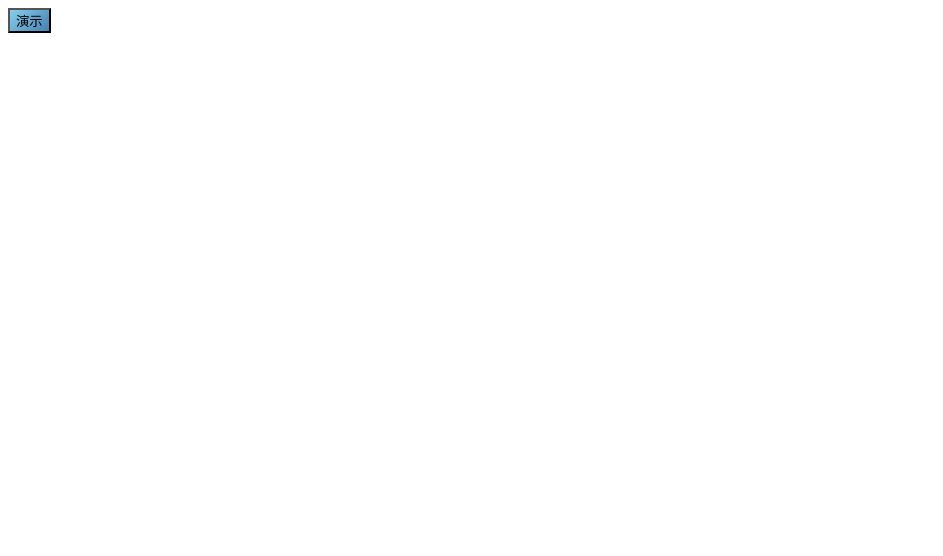
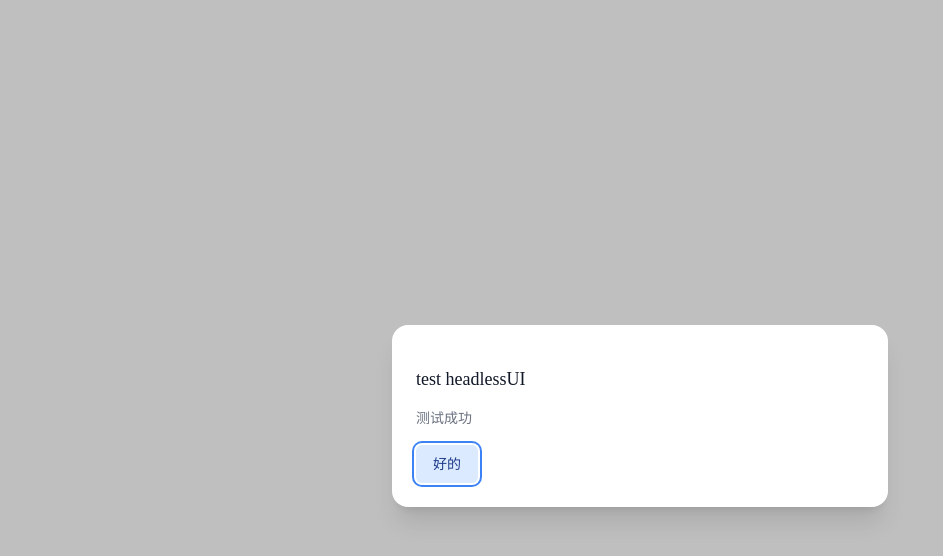
Before and after one commit to buhuijiaojiao/zoomcat-front, a Vue app: page /#/ in a window 1280 px wide. Shown: the top 556 px of the page, without its empty margins (0-943 px from the left). Built offline with nearby package versions, Linux system fonts and the light colour scheme.

Commit message:
✨feat: 引入Headless UI组件库

```diff
--- a/package.json
+++ b/package.json
@@ -13,6 +13,7 @@
     "format": "prettier --write ."
   },
   "dependencies": {
+    "@headlessui/vue": "^1.7.23",
     "pinia": "^3.0.3",
     "vue": "^3.5.17",
     "vue-router": "^4.5.1"
--- a/src/views/HomeView.vue
+++ b/src/views/HomeView.vue
@@ -1,9 +1,11 @@
-<script lang="ts" setup>
+<script setup>
+import TestHeadlessUI from './TestHeadlessUI.vue'
+
 //
 </script>
 
 <template>
-  <button class="bg-gradient-linear bg-gradient-[135deg,#87ceeb,#4682b4]">
-    演示
-  </button>
+  <div>
+    <TestHeadlessUI />
+  </div>
 </template>
--- /dev/null
+++ b/src/views/TestHeadlessUI.vue
@@ -0,0 +1,94 @@
+<template>
+  <div class="fixed inset-0 flex items-center justify-center">
+    <button
+      type="button"
+      @click="openModal"
+      class="rounded-md bg-black/20 px-4 py-2 text-sm font-medium text-white hover:bg-black/30 focus:outline-none focus-visible:ring-2 focus-visible:ring-white/75"
+    >
+      test
+    </button>
+  </div>
+  <TransitionRoot
+    appear
+    :show="isOpen"
+    as="template"
+  >
+    <Dialog
+      as="div"
+      @close="closeModal"
+      class="relative z-10"
+    >
+      <TransitionChild
+        as="template"
+        enter="duration-300 ease-out"
+        enter-from="opacity-0"
+        enter-to="opacity-100"
+        leave="duration-200 ease-in"
+        leave-from="opacity-100"
+        leave-to="opacity-0"
+      >
+        <div class="fixed inset-0 bg-black/25" />
+      </TransitionChild>
+
+      <div class="fixed inset-0 overflow-y-auto">
+        <div
+          class="flex items-center justify-center min-h-full p-4 text-center"
+        >
+          <TransitionChild
+            as="template"
+            enter="duration-300 ease-out"
+            enter-from="opacity-0 scale-95"
+            enter-to="opacity-100 scale-100"
+            leave="duration-200 ease-in"
+            leave-from="opacity-100 scale-100"
+            leave-to="opacity-0 scale-95"
+          >
+            <DialogPanel
+              class="w-full max-w-md transform overflow-hidden rounded-2xl bg-white p-6 text-left align-middle shadow-xl transition-all"
+            >
+              <DialogTitle
+                as="h3"
+                class="font-medium text-lg leading-6 text-gray-900"
+              >
+                test headlessUI
+              </DialogTitle>
+              <div class="mt-2">
+                <p class="text-sm text-gray-500">测试成功</p>
+              </div>
+
+              <div class="mt-4">
+                <button
+                  type="button"
+                  class="justify-center rounded-md px-4 py-2 text-sm font-medium focus:outline-none focus-visible:ring-2 inline-flex border border-transparent bg-blue-100 text-blue-900 hover:bg-blue-200 focus-visible:ring-blue-500 focus-visible:ring-offset-2"
+                  @click="closeModal"
+                >
+                  好的
+                </button>
+              </div>
+            </DialogPanel>
+          </TransitionChild>
+        </div>
+      </div>
+    </Dialog>
+  </TransitionRoot>
+</template>
+
+<script setup>
+import { ref } from 'vue'
+import {
+  TransitionRoot,
+  TransitionChild,
+  Dialog,
+  DialogPanel,
+  DialogTitle
+} from '@headlessui/vue'
+
+const isOpen = ref(true)
+
+function closeModal() {
+  isOpen.value = false
+}
+function openModal() {
+  isOpen.value = true
+}
+</script>
```
Also changed, not shown: 1 other file (tests, documents, lock files or other folders).
